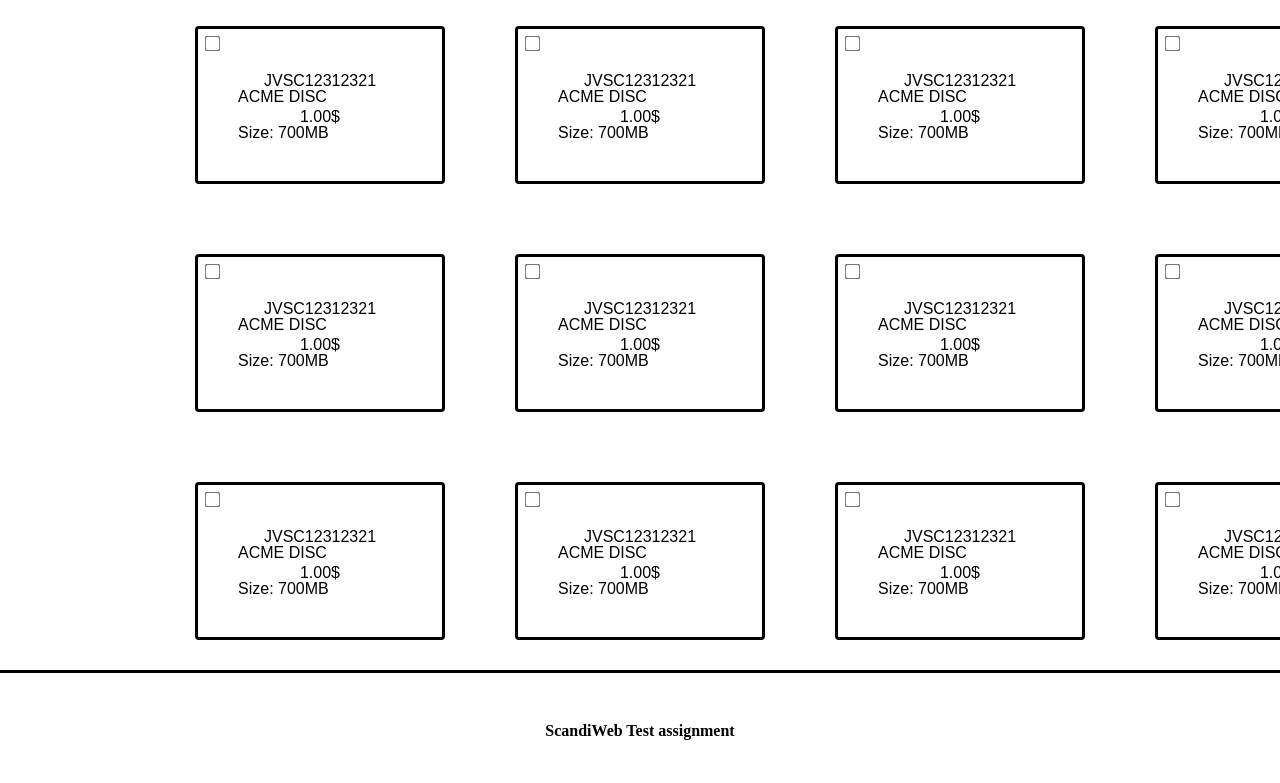
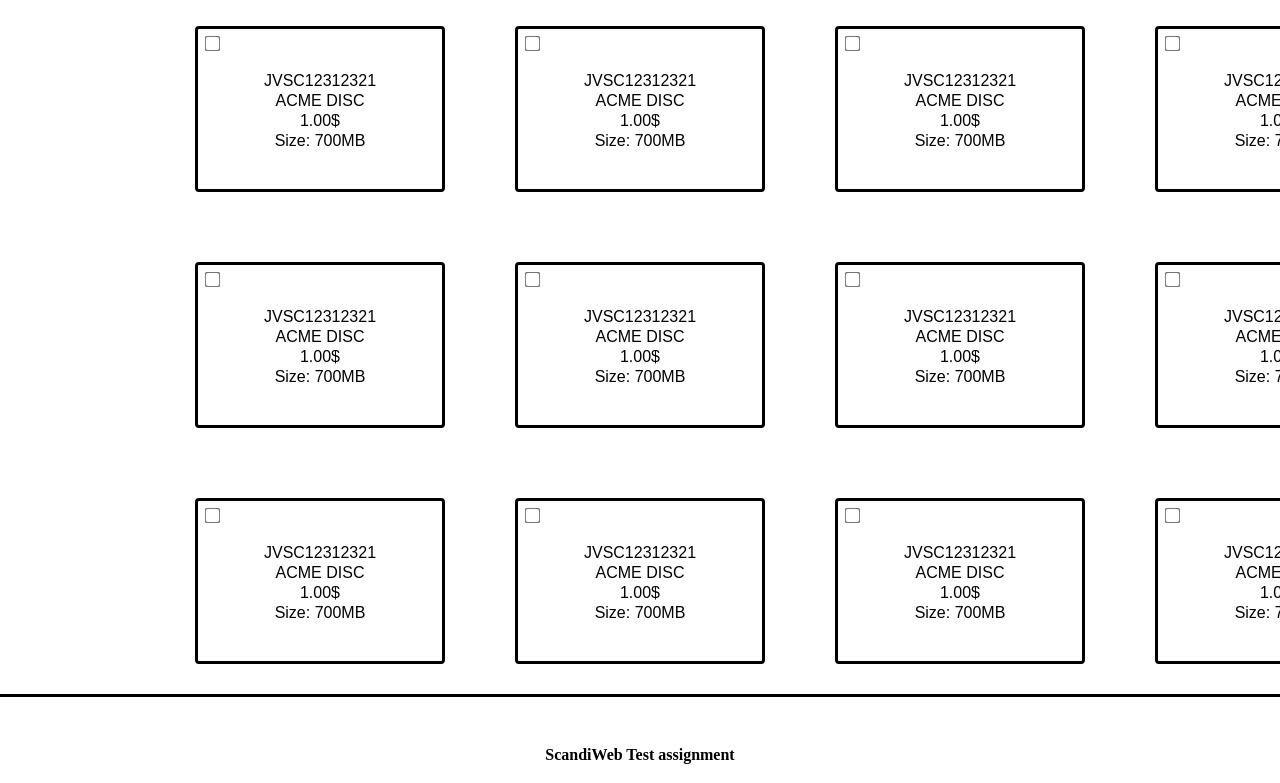
Before and after one commit to xkyota/scandi-test-task, a plain HTML site: page index.html in a window 1280 px wide. Shown: the part 109-892 px from the top of the page. Before the commit the page ends 868 px from the top, so only its background shows below. Drawn offline with nearby package versions, Linux system fonts and the light colour scheme.

Commit message:
quick classes names fix

```diff
--- a/style.css
+++ b/style.css
@@ -83,9 +83,9 @@
 }
 
 .product-list .model,
-.product-list .name,
+.product-list .type,
 .product-list .price,
-.product-list .size {
+.product-list .addon {
 	display: block;
 	text-align: center;
 	margin-top: 4px;
```
